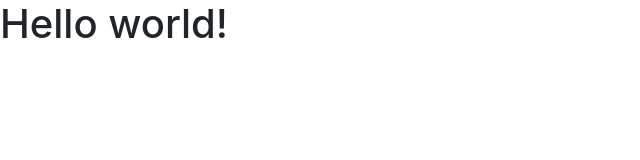
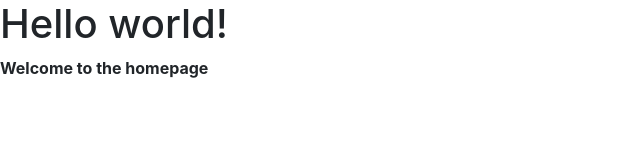
Before and after one commit to mitanjo47/github-flow, a plain HTML site: page index.html in a window 1280 px wide. Shown: the whole page, without its empty margins (0-640 px from the left). Drawn offline with nearby package versions, Linux system fonts and the light colour scheme.

Commit message:
Update index.html - adding welcome text

```diff
--- a/index.html
+++ b/index.html
@@ -7,6 +7,7 @@
     </head>
     <body>
         <h1>Hello world!</h1>
+        <b>Welcome to the homepage</b>
 
         <script src="https://code.jquery.com/jquery-3.3.1.slim.min.js"></script>
     </body>
```
